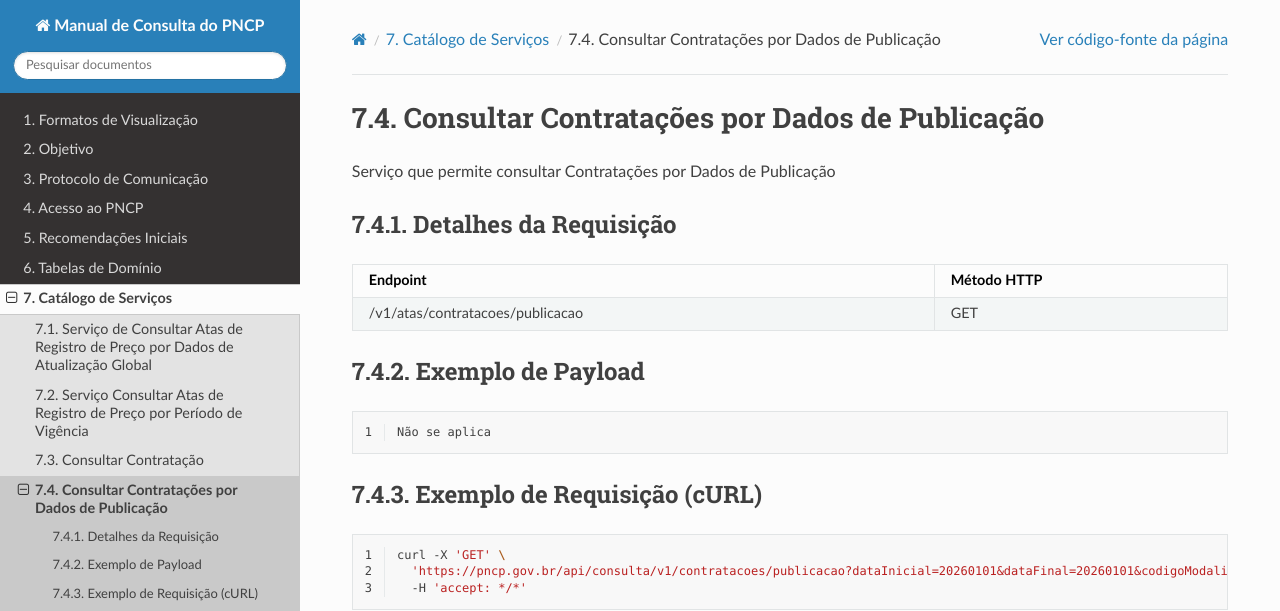
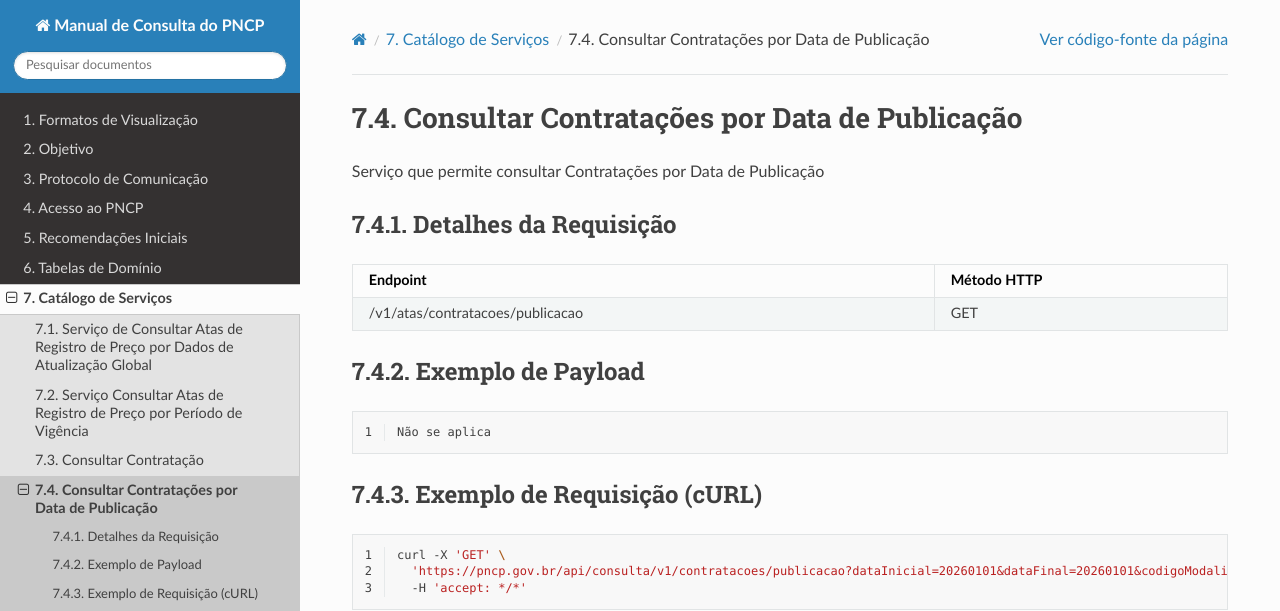
Before and after one commit to sofiaestrelab/Manual-de-Consulta-do-PNCP, a Sphinx documentation site: the page built from docs/source/catalogo_de_servicos/consultar_contratacoes_por_dados_de_publicacao.rst, in a window 1280 px wide. Shown: the top 611 px of the page. Built offline with Sphinx 7.4.7 and the Read the Docs theme 3.1.0, drawn with Linux system fonts in a browser that asks for light colours; pages that are not in the unit, such as notebooks, are missing from menus.

Commit message:
Update service documentation for publication data

```diff
--- a/docs/source/catalogo_de_servicos/consultar_contratacoes_por_dados_de_publicacao.rst
+++ b/docs/source/catalogo_de_servicos/consultar_contratacoes_por_dados_de_publicacao.rst
@@ -1,7 +1,7 @@
-Consultar Contratações por Dados de Publicação
+Consultar Contratações por Data de Publicação
 ===============================================
 
-Serviço que permite consultar Contratações por Dados de Publicação
+Serviço que permite consultar Contratações por Data de Publicação
 
 Detalhes da Requisição
 ~~~~~~~~~~~~~~~~~~~~~~
```
